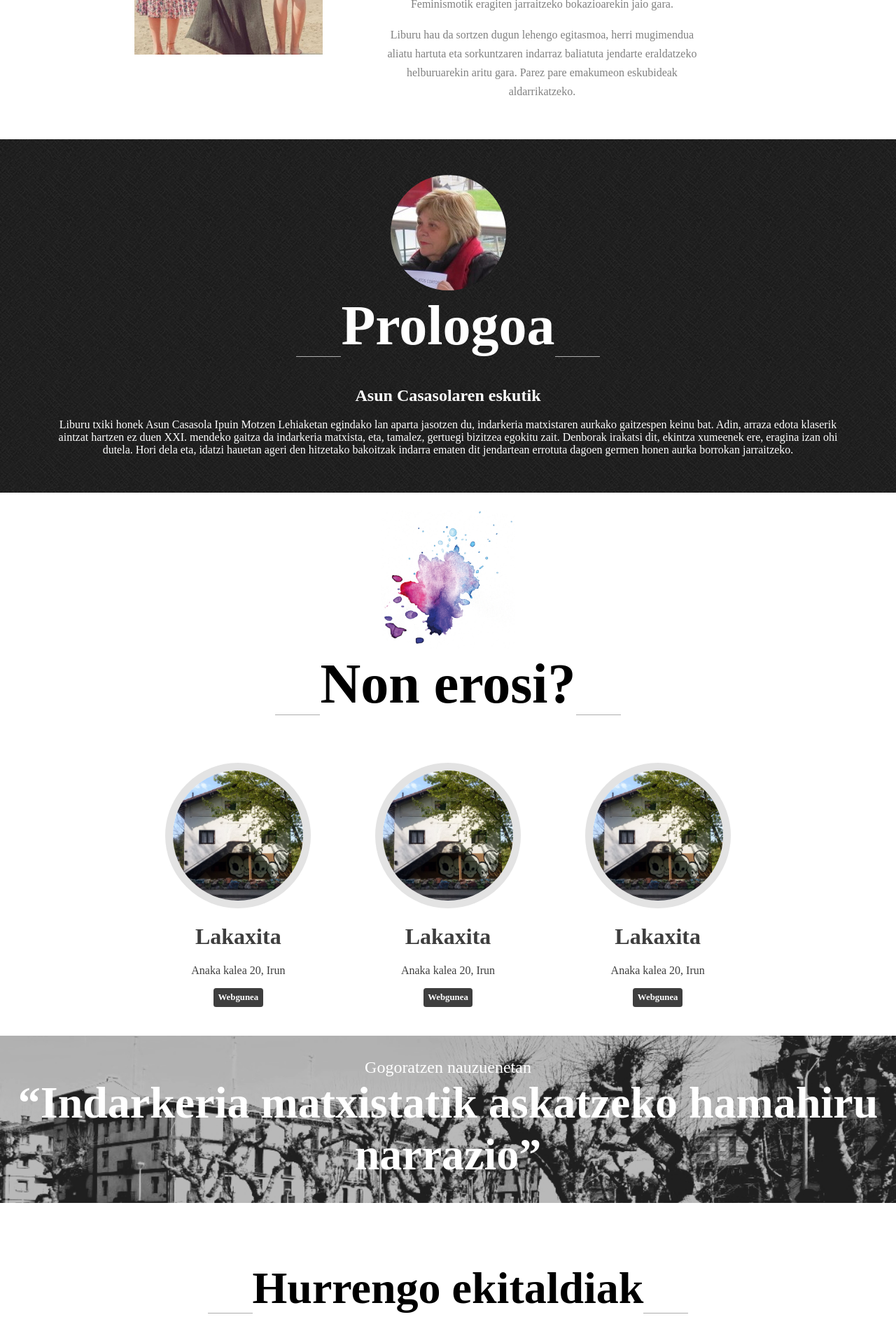
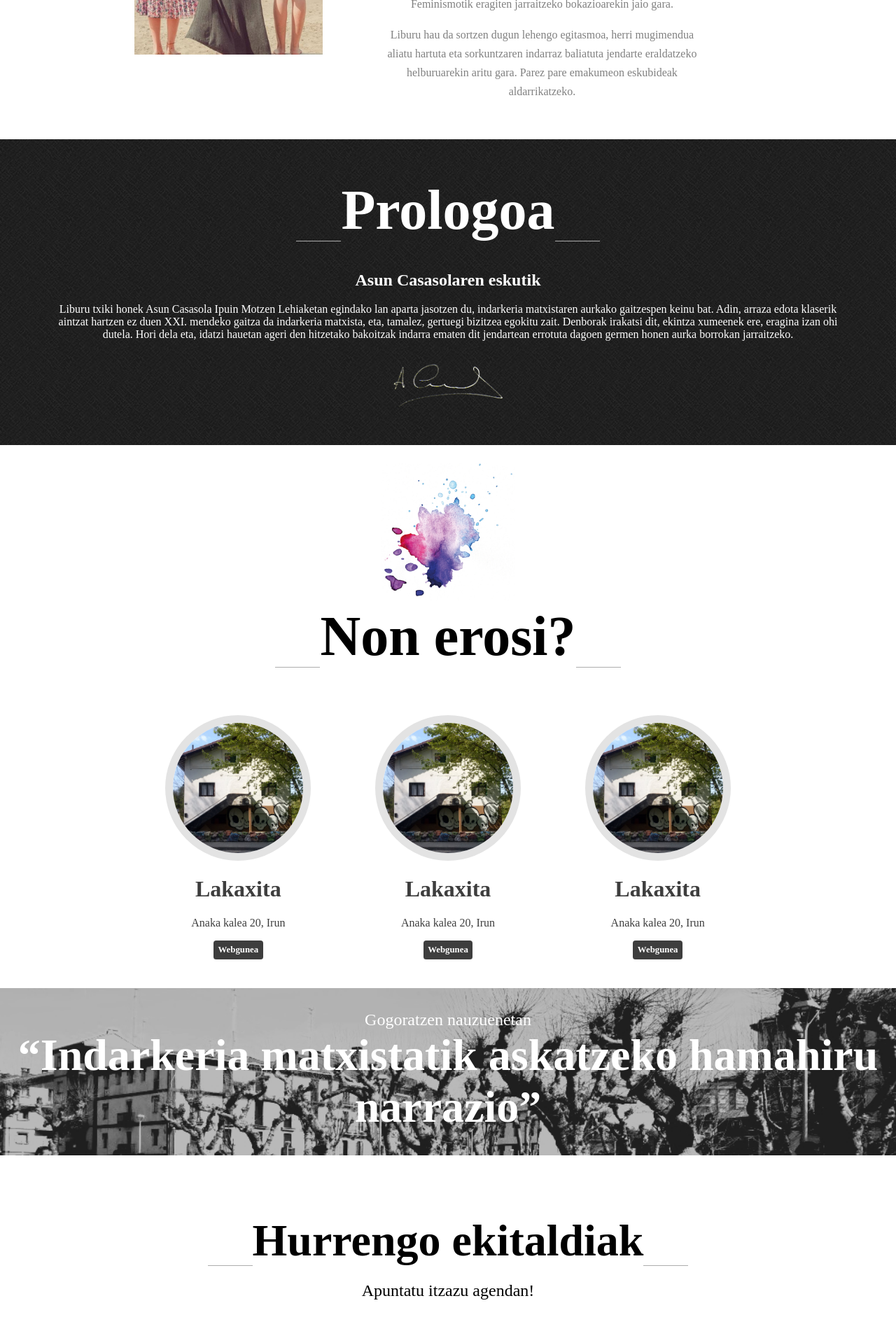
Before and after one commit to GogoratzenNauzuenetan/gogoratzennauzuenetan.github.io, a Jekyll site: the page built from index.html, in a window 1280 px wide. Shown: the part 1887-3789 px from the top of the page at 70% size. Built offline with Jekyll 4.4.1, drawn with Linux system fonts in a browser that asks for light colours.

Commit message:
Signature added to the prologue

```diff
--- a/_sass/prologue.sass
+++ b/_sass/prologue.sass
@@ -4,9 +4,10 @@
   color: white
   padding: 4% 6%
   img
-    border-radius: 100%
     display: block
     margin: 0 auto
+    width: 15%
+    margin-top: 2%
   p
     line-height: 1.5em
     margin-bottom: 0
--- a/index.html
+++ b/index.html
@@ -25,10 +25,10 @@
 
 <div id="prologue">
   {% for prologue in site.prologues %}
-  <img src="{{ prologue.image }}"/>
   <h1 class="sectionTitle">{{ prologue.title }}</h1>
   <h2>{{ prologue.subtitle }}</h2>
   {{ prologue.summary }}
+  <img src="{{ prologue.image }}"/>
   {% endfor %}
 </div>
 
```
Also changed, not shown: _prologues/prologues.md (+1 -1 lines), images/asun.jpg (deleted), images/asun.png (added).
